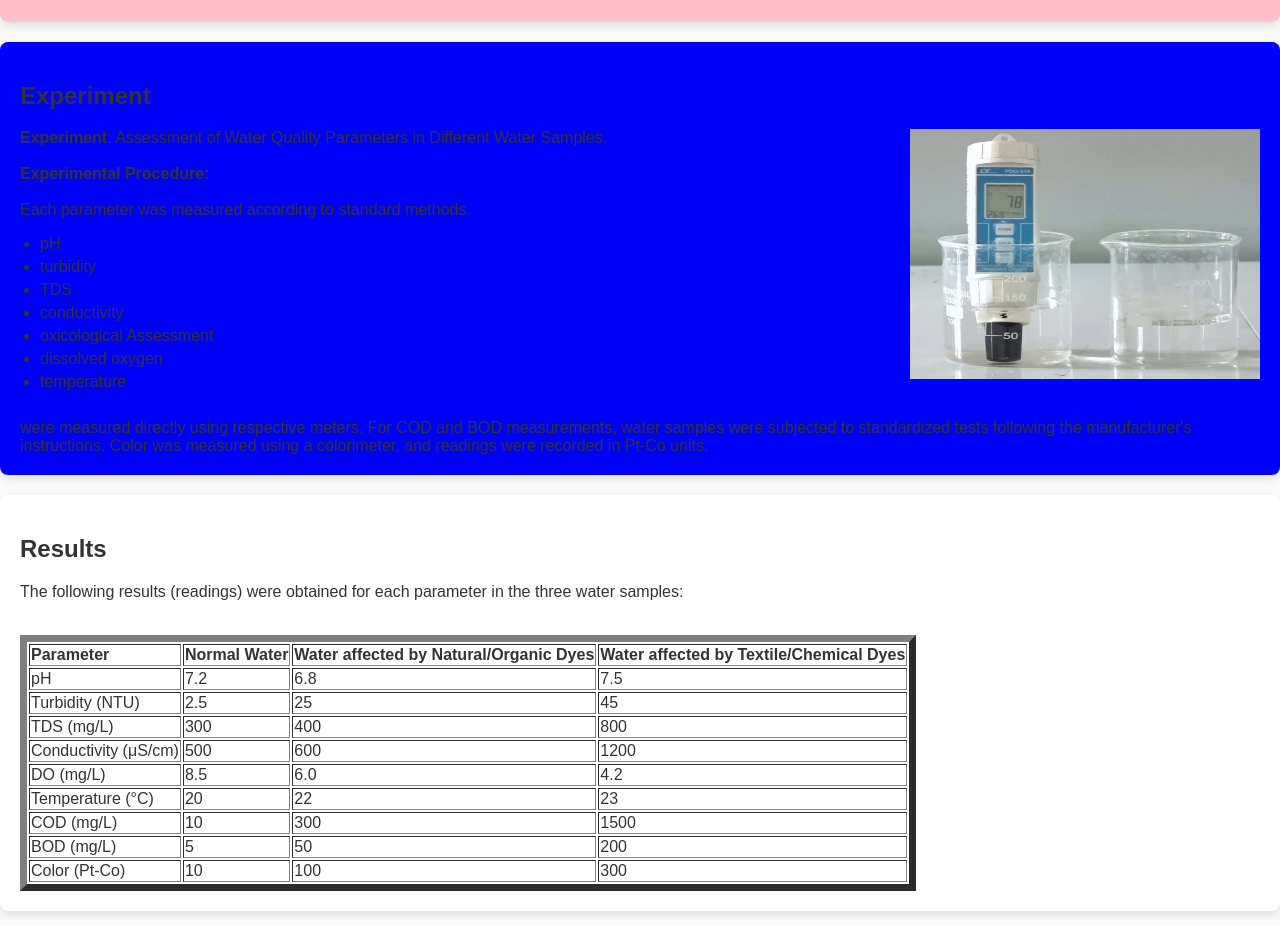
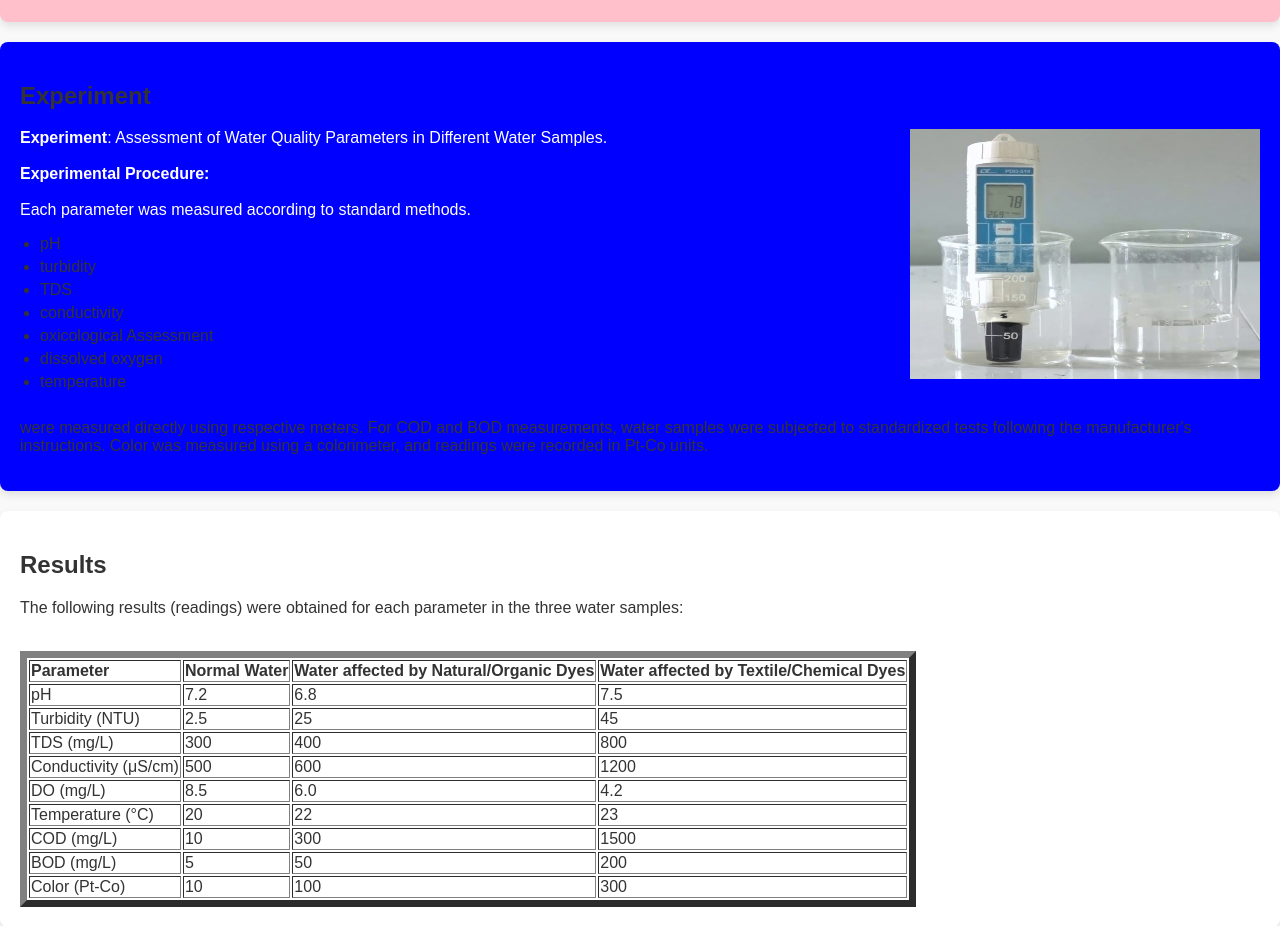
Before and after one commit to ArogyaManas/ECMP, a plain HTML site: page index.html in a window 1280 px wide. Shown: the part 1140-2066 px from the top of the page. Drawn offline with Linux system fonts and the light colour scheme.

Commit message:
Update index.html

```diff
--- a/index.html
+++ b/index.html
@@ -144,7 +144,7 @@
     <section id="experiment"style="background-color: #0000FF;">
         <h2>Experiment</h2>
 <img src="DoMP.jpg" alt="Dissolved Oxygen measuring" width="350" height="250" align=right>
-        <p><b>Experiment</b>: Assessment of Water Quality Parameters in Different Water Samples.<br><br>
+         <p style="color: white;"><b>Experiment</b>: Assessment of Water Quality Parameters in Different Water Samples.<br><br>
  <b>Experimental Procedure:</b><br><br>Each parameter was measured according to standard methods.
         <ul>
   <li>pH</li>
@@ -159,7 +159,7 @@ were measured directly using respective meters.
 
 For COD and BOD measurements, water samples were subjected to standardized tests following the manufacturer's instructions.
 
-Color was measured using a colorimeter, and readings were recorded in Pt-Co units.
+Color was measured using a colorimeter, and readings were recorded in Pt-Co units. </p>
     </section>
 
     <section id="results">
```
